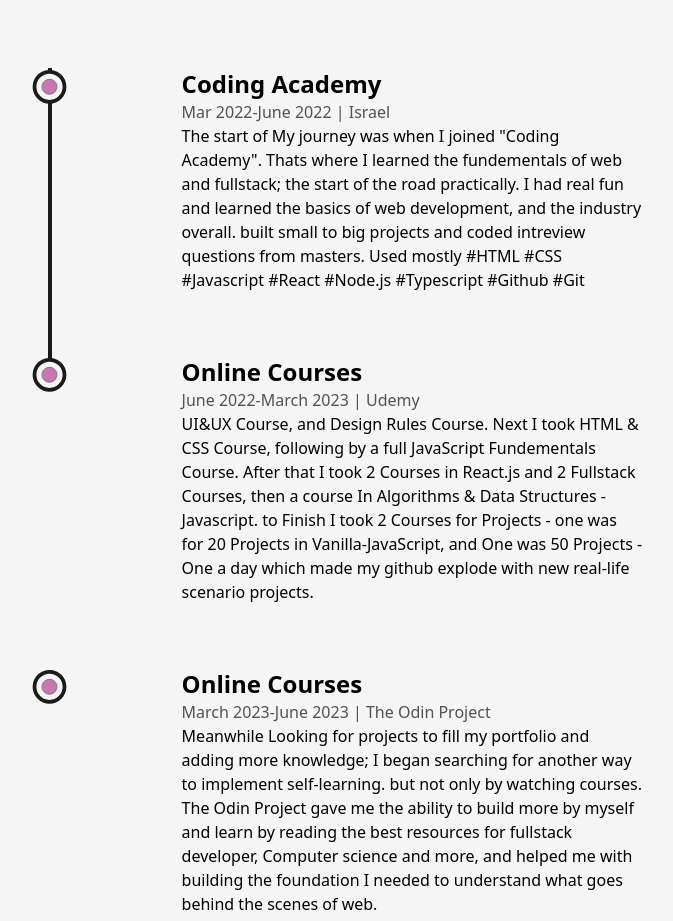
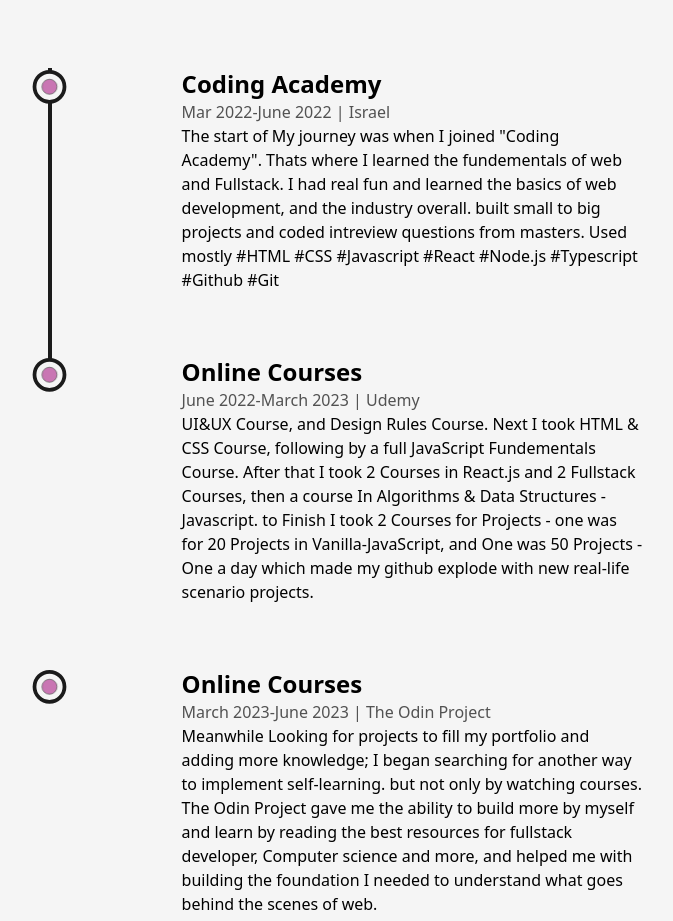
Before and after one commit to IdanKfir/NextJS-portfolio, a Next.js app: page /about in a window 1280 px wide. Shown: the part 3560-4481 px from the top of the page, without its empty margins (244-917 px from the left). Built offline with nearby package versions, Linux system fonts and the light colour scheme.

Commit message:
edited-education

```diff
--- a/src/components/Education.js
+++ b/src/components/Education.js
@@ -51,7 +51,7 @@ const Education = () => {
             time='Mar 2022-June 2022 '
             place='Israel'
             info='The start of My journey was when I joined "Coding Academy".
-Thats where I learned the fundementals of web and fullstack; the start of the road practically.
+Thats where I learned the fundementals of web and Fullstack.
 I had real fun and learned the basics of web development, and the industry overall.
 built small to big projects and coded intreview questions from masters.
 Used mostly #HTML #CSS #Javascript #React #Node.js #Typescript #Github #Git
```
